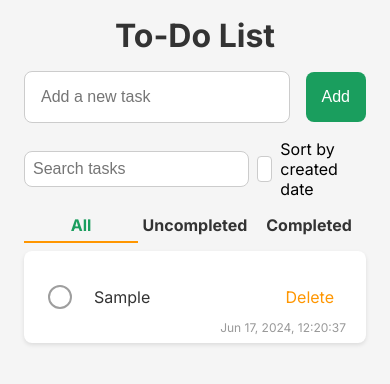
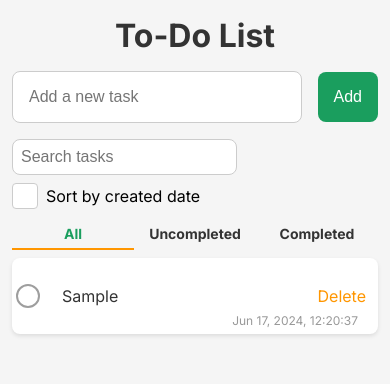
Before and after one commit to ChuangYuMing/to-do-list, a Next.js app: page / in a window 390 px wide. Both pictures are taken after typing "Sample" into the empty fields and a click on the button "Add". Shown: the top 384 px of the page. Built offline with nearby package versions, Linux system fonts and the light colour scheme.

Commit message:
Revise style and add breakpoints

```diff
--- a/src/components/filter-task/FilterTask.module.scss
+++ b/src/components/filter-task/FilterTask.module.scss
@@ -1,3 +1,5 @@
+@import "../../styles/mixins";
+
 .filter-task-wrap {
   width: 100%;
   display: grid;
@@ -6,11 +8,15 @@
   text-align: center;
 
   span {
-    font-size: 16px;
+    font-size: 14px;
     font-weight: 700;
     color: var(--text-color);
     cursor: pointer;
     position: relative;
+
+    @include respond-to("small") {
+      font-size: 16px;
+    }
 
     &.active {
       color: var(--primary-color);
--- a/src/components/search-task/SearchTask.module.scss
+++ b/src/components/search-task/SearchTask.module.scss
@@ -1,11 +1,21 @@
+@import "../../styles/mixins";
+
 .search-task-wrap {
   display: flex;
   gap: 8px;
-  align-items: center;
+  align-items: flex-start;
   width: 100%;
+  flex-direction: column;
+
+  @include respond-to("small") {
+    flex-direction: row;
+    align-items: flex-start;
+    align-items: center;
+  }
 }
 
 .search-task-input {
+  flex: 0 2 auto;
   padding: 8px;
   border: 1px solid #ccc;
   border-radius: 8px;
@@ -15,6 +25,10 @@
 
   &:focus {
     border-color: var(--primary-color);
+  }
+
+  @include respond-to("small") {
+    flex: 1 1 auto;
   }
 }
 
--- a/src/components/task-item/TaskItem.module.scss
+++ b/src/components/task-item/TaskItem.module.scss
@@ -1,21 +1,29 @@
+@import "../../styles/mixins";
+
 .task-item {
-  display: flex;
   align-items: center;
   border-radius: 8px;
   background-color: white;
   justify-content: space-between;
   position: relative;
   width: 100%;
-  padding: 16px 24px;
-  gap: 48px;
+  padding: 8px 4px;
+  gap: 8px;
   box-shadow: 0 2px 4px rgba(0, 0, 0, 0.1);
   transition: box-shadow 0.2s, transform 0.2s;
+  display: grid;
+  grid-template-columns: 1fr auto;
+  width: 100%;
+
+  @include respond-to("small") {
+    padding: 20px 24px;
+  }
 
   .task-content {
     display: flex;
     align-items: center;
-    height: 60px;
     flex: 1;
+    min-width: 0;
   }
 
   .task-checkbox {
@@ -59,6 +67,7 @@
     color: #333;
     width: 100%;
     padding: 8px;
+    min-height: 60px;
     border-bottom: 1px solid var(--primary-color);
     flex: 1;
 
@@ -73,9 +82,12 @@
     font-size: 16px;
     color: #333;
     flex: 1;
-    height: 60px;
-    line-height: 60px;
+    min-height: 60px;
     cursor: pointer;
+    word-wrap: break-word;
+    display: inline-flex;
+    align-items: center;
+    white-space: normal;
   }
 
   .task-actions {
@@ -101,6 +113,6 @@
     color: #999;
     position: absolute;
     right: 20px;
-    bottom: 8px;
+    bottom: 6px;
   }
 }
--- a/src/styles/TodoList.module.scss
+++ b/src/styles/TodoList.module.scss
@@ -1,3 +1,5 @@
+@import "./mixins.scss";
+
 .main {
   display: flex;
   flex-direction: column;
@@ -7,8 +9,12 @@
   width: 100%;
   max-width: 640px;
   margin: auto;
-  padding: 16px 24px;
+  padding: 16px 12px;
   background-color: var(--background-color);
+
+  @include respond-to("small") {
+    padding: 16px 24px;
+  }
 }
 
 .title {
--- /dev/null
+++ b/src/styles/mixins.scss
@@ -0,0 +1,16 @@
+$breakpoints: (
+  "small": 480px,
+  "medium": 768px,
+  "large": 1024px,
+  "xlarge": 1200px,
+);
+
+@mixin respond-to($breakpoint) {
+  @if map-has-key($breakpoints, $breakpoint) {
+    @media (min-width: map-get($breakpoints, $breakpoint)) {
+      @content;
+    }
+  } @else {
+    @warn "No breakpoint defined for `#{$breakpoint}`.";
+  }
+}
```
